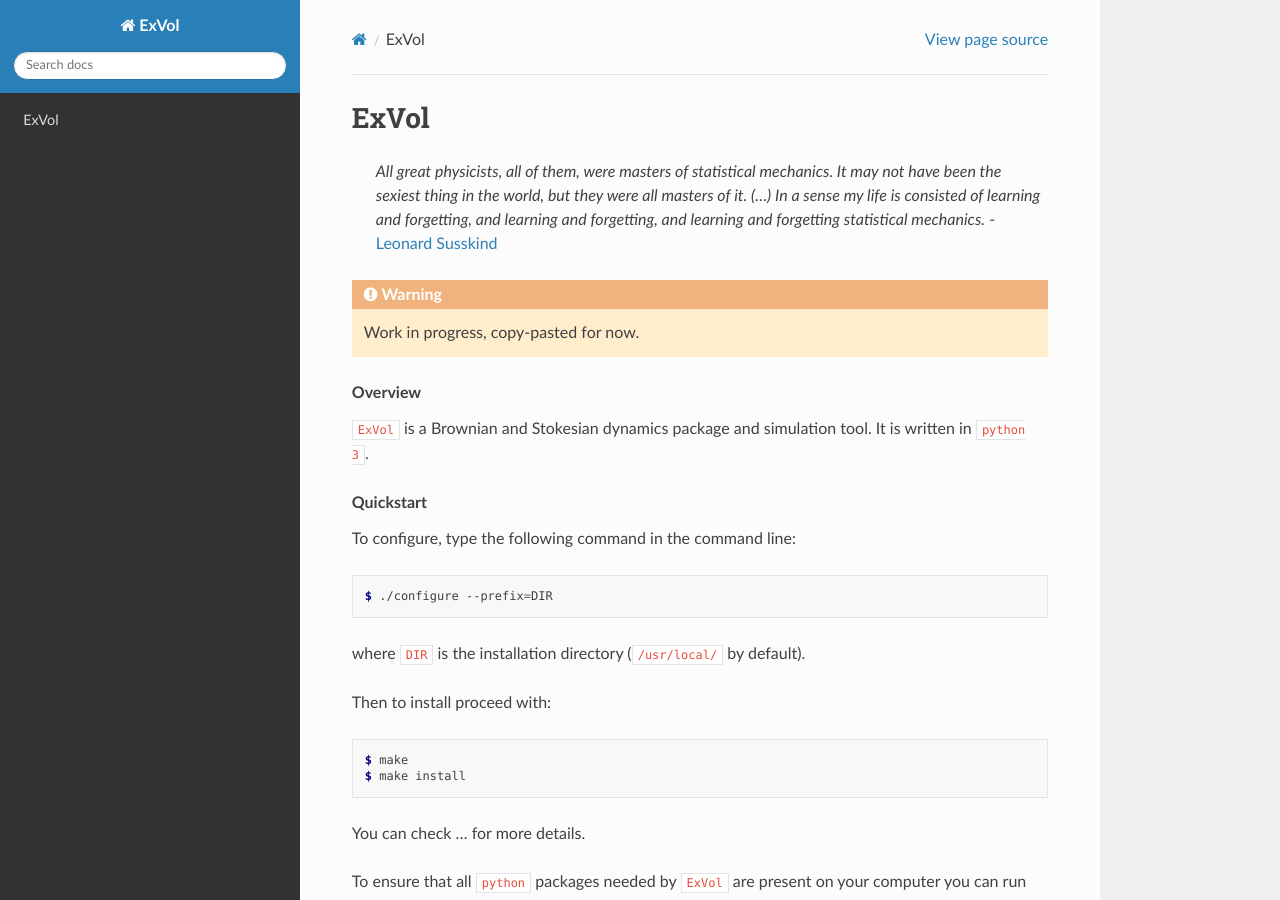
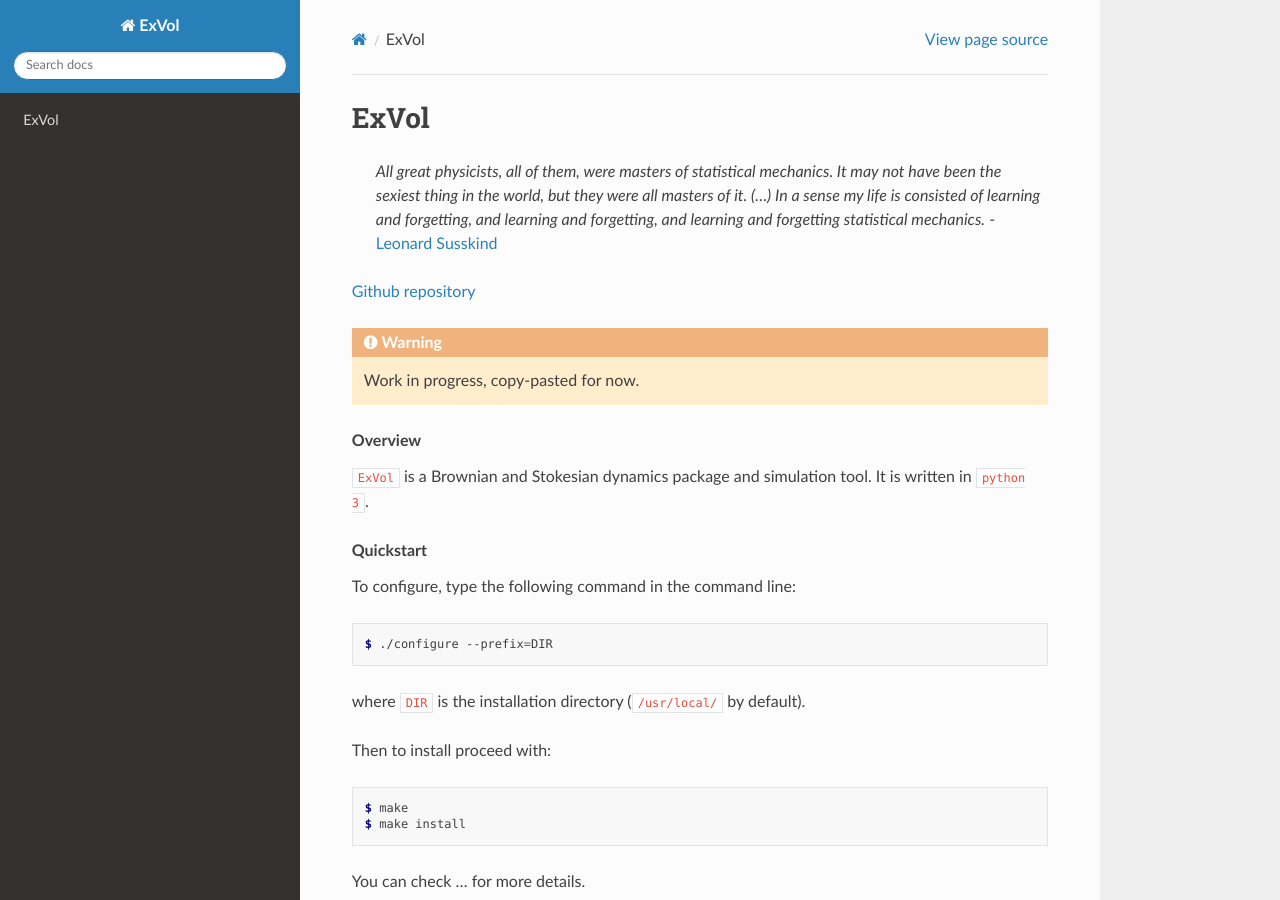
Before and after one commit to tskora/ExVol, a Sphinx documentation site: the page built from docs/index.rst, in a window 1280 px wide and 900 px high. Built offline with Sphinx 7.4.7 and the Read the Docs theme 2.0.0, drawn with Linux system fonts in a browser that asks for light colours.

Commit message:
update -- reference to github reo

```diff
--- a/docs/index.rst
+++ b/docs/index.rst
@@ -3,6 +3,8 @@
 
     *All great physicists, all of them, were masters of statistical mechanics. It may not have been the sexiest thing in the world, but they were all masters of it. (...) In a sense my life is consisted of learning and forgetting, and learning and forgetting, and learning and forgetting statistical mechanics.*
     - `Leonard Susskind <https://theoreticalminimum.com/courses/statistical-mechanics/2013/spring/lecture-1>`_
+
+`Github repository <https://github.com/tskora/ExVol>`_
 
 .. warning::
     Work in progress, copy-pasted for now.
```
Also changed, not shown: 5 other files.
